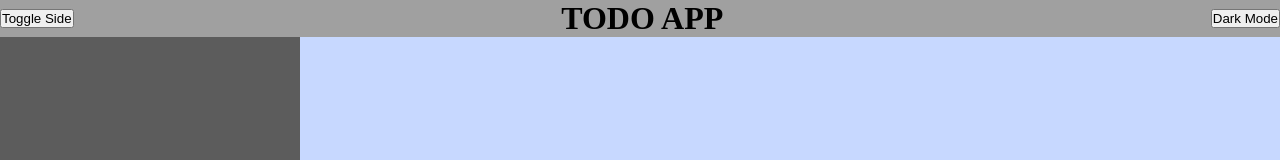
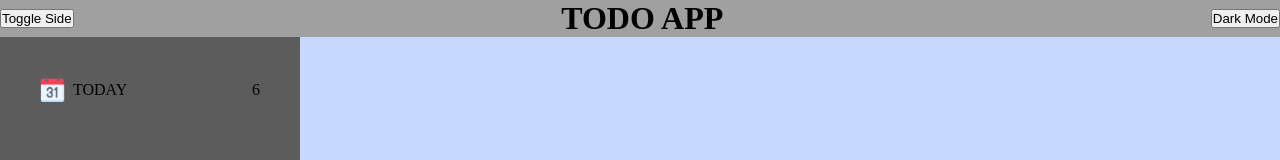
Before and after one commit to Orluca/TOP-todo-app, a website built with webpack: page src/template.html in a window 1280 px wide. Shown: the top 160 px of the page. Built offline with nearby package versions, Linux system fonts and the light colour scheme.

Commit message:
Added basic sidebar button

```diff
--- a/src/modules/main/sidebar/sidebar.css
+++ b/src/modules/main/sidebar/sidebar.css
@@ -2,4 +2,30 @@
   background-color: var(--color-sidebar);
   width: 300px;
   height: 100%;
+  padding: 2rem;
 }
+
+/* SIDEBAR BUTTONS */
+.sidebar-btn {
+  display: flex;
+  justify-content: space-between;
+  align-items: center;
+  padding: 0.5rem;
+  border-radius: 10px;
+}
+
+.sidebar-btn:hover {
+  cursor: pointer;
+  background-color: white;
+}
+
+.sidebar-btn-left {
+  display: flex;
+  justify-content: flex-start;
+  align-items: center;
+  column-gap: 0.5rem;
+}
+
+.sidebar-btn-icon {
+  width: 25px;
+}
--- a/src/modules/main/sidebar/sidebar.js
+++ b/src/modules/main/sidebar/sidebar.js
@@ -1,8 +1,55 @@
 import sidebarStyle from "./sidebar.css";
+import iconToday from "./assets/icon-today.png";
 
+// --------------------- TODAYS TASKS BUTTON ---------------------
+function todayIcon() {
+  const todayIcon = document.createElement("img");
+  todayIcon.classList.add("sidebar-btn-icon");
+  todayIcon.src = iconToday;
+
+  return todayIcon;
+}
+
+function todayText() {
+  const todayText = document.createElement("div");
+  todayText.textContent = "TODAY";
+
+  return todayText;
+}
+
+function todayLeft() {
+  const todayLeft = document.createElement("div");
+  todayLeft.classList.add("sidebar-btn-left");
+
+  todayLeft.appendChild(todayIcon());
+  todayLeft.appendChild(todayText());
+
+  return todayLeft;
+}
+
+function todayCount() {
+  const todayCount = document.createElement("div");
+  todayCount.textContent = "6";
+
+  return todayCount;
+}
+
+function today() {
+  const today = document.createElement("div");
+  today.classList.add("sidebar-btn");
+
+  today.appendChild(todayLeft());
+  today.appendChild(todayCount());
+
+  return today;
+}
+
+// --------------------- SIDEBAR ---------------------
 function sidebar() {
   const sidebar = document.createElement("div");
   sidebar.classList.add("sidebar");
+
+  sidebar.appendChild(today());
 
   return sidebar;
 }
```
Also changed, not shown: README.md, src/modules/main/sidebar/assets/icon-today.png (added).
